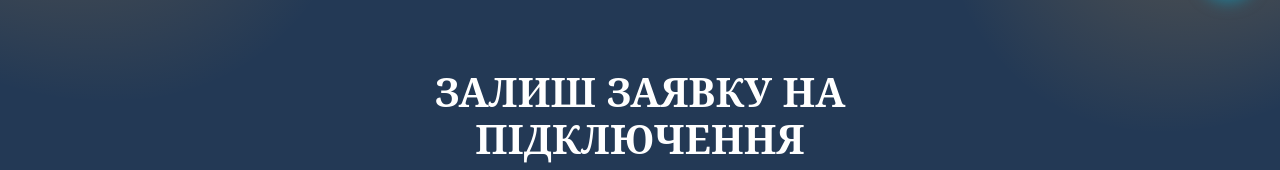
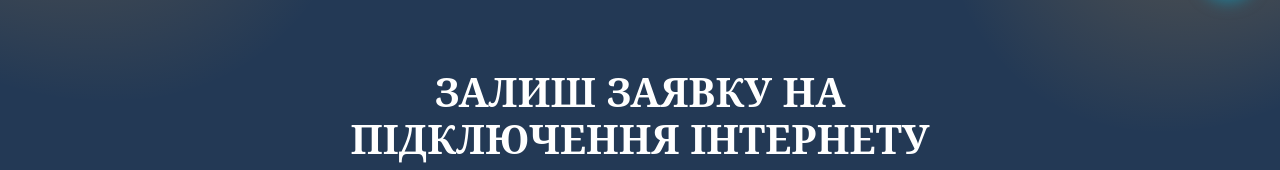
Before and after one commit to TMysiv/optica-next, a Next.js app: page / in a window 1280 px wide. Shown: the part 778-948 px from the top of the page. Built offline with nearby package versions, Linux system fonts and the light colour scheme; no server answers; what @mui/material-nextjs would draw is missing.

Commit message:
fix: fix width

```diff
--- a/app/page.tsx
+++ b/app/page.tsx
@@ -79,7 +79,7 @@ export default function HomePage() {
       <script type="application/ld+json" dangerouslySetInnerHTML={{ __html: JSON.stringify(faqSchema) }} />
       <div className="overflow-hidden">
         <Banner />
-        <h2 className="form-t max-w-[440px] text-white text-center text-[40px] font-bold leading-[117.5%] mt-[50px] mb-[51px] mx-auto uppercase">
+        <h2 className="form-t max-w-[640px] text-white text-center text-[40px] font-bold leading-[117.5%] mt-[50px] mb-[51px] mx-auto uppercase">
           Залиш заявку на підключення інтернету
         </h2>
         <Form />
--- a/components/Header/Header.tsx
+++ b/components/Header/Header.tsx
@@ -88,7 +88,7 @@ export const Header = () => {
             className="flex items-center gap-[10px] no-underline group"
             aria-label="Зателефонувати до Укртелеком"
           >
-            <Box className="w-[34px] h-[34px] rounded-full bg-red-600/20 border border-red-500/40 flex items-center justify-center group-hover:bg-red-600/40 transition-all duration-200">
+            <Box className="w-[32px] h-[32px] rounded-full bg-red-600/20 border border-red-500/40 flex items-center justify-center group-hover:bg-red-600/40 transition-all duration-200">
               <svg width="16" height="16" viewBox="0 0 16 16" fill="none">
                 <path
                   d="M3.5 1.5C3.5 1.5 2 1.5 1.5 3C1 4.5 1.5 7.5 4.5 10.5C7.5 13.5 10.5 14 12 13.5C13.5 13 13.5 11.5 13.5 11.5L11 9L9.5 10.5C9.5 10.5 7.5 9.5 6 8C4.5 6.5 3.5 4.5 3.5 4.5L5 3L3.5 1.5Z"
```
